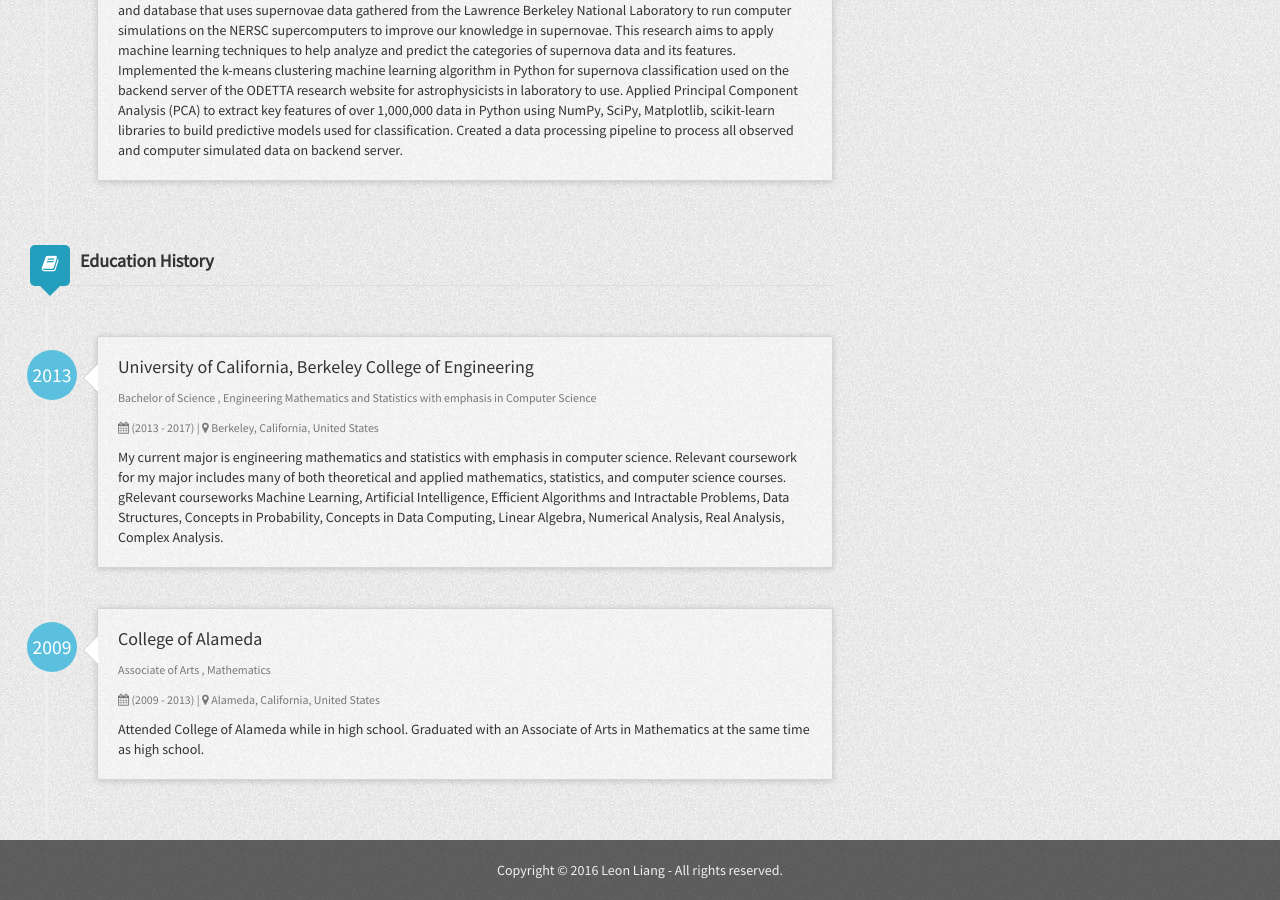
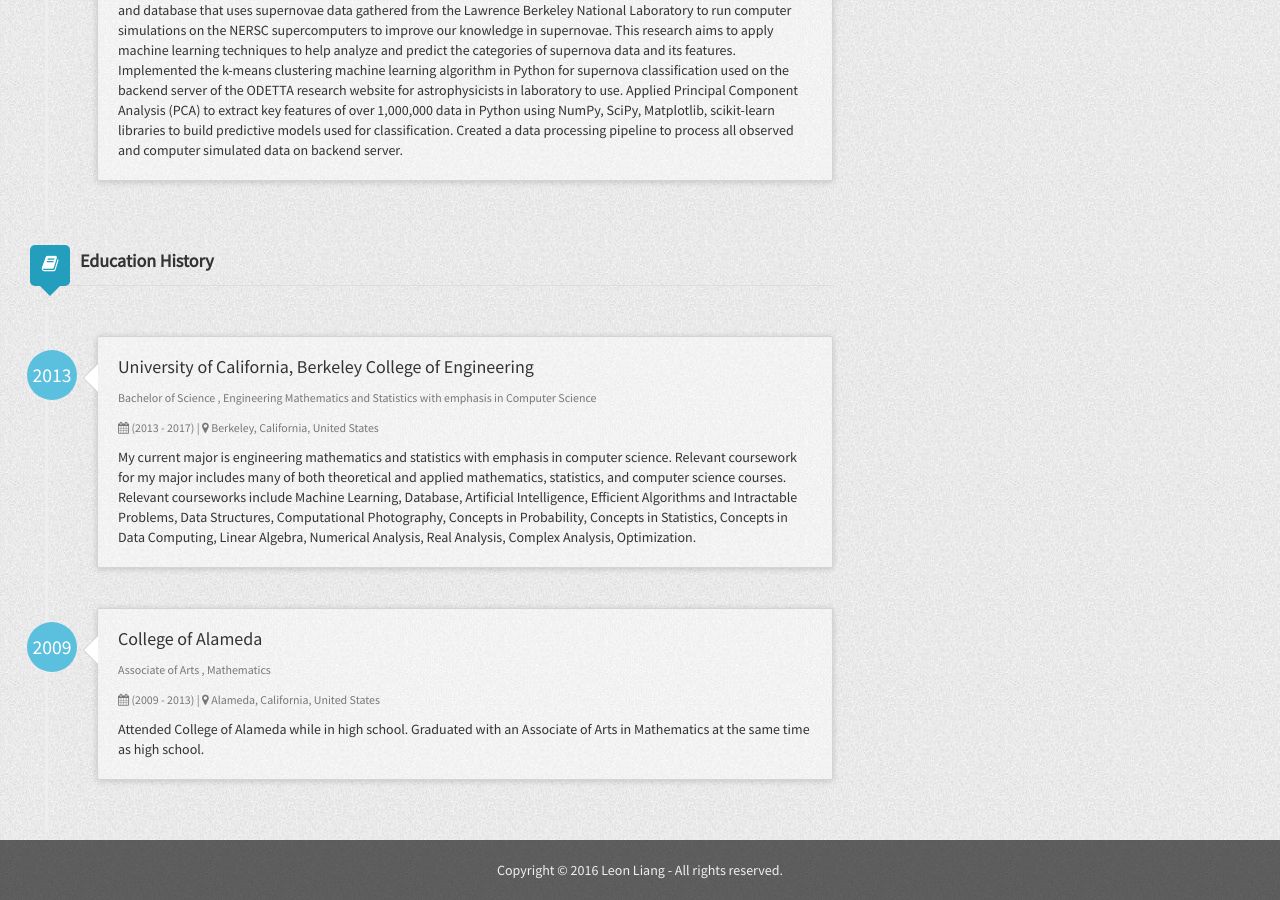
Before and after one commit to leonliang10/leonliang10.github.io, a Jekyll site: the page built from index.html, in a window 1280 px wide and 900 px high, scrolled down 1385 px. Built offline with Jekyll 4.4.1, drawn with Linux system fonts in a browser that asks for light colours; nearby versions of some CDN libraries; part of the change alters nothing that is shown.

Commit message:
Update courseworks and programming language.

```diff
--- a/_config.yml
+++ b/_config.yml
@@ -66,7 +66,7 @@ author:
       major: Engineering Mathematics and Statistics with emphasis in Computer Science
       started: 2013
       duration: (2013 - 2017)
-      description: My current major is engineering mathematics and statistics with emphasis in computer science. Relevant coursework for my major includes many of both theoretical and applied mathematics, statistics, and computer science courses. gRelevant courseworks Machine Learning, Artificial Intelligence, Efficient Algorithms and Intractable Problems, Data Structures, Concepts in Probability, Concepts in Data Computing, Linear Algebra, Numerical Analysis, Real Analysis, Complex Analysis.
+      description: My current major is engineering mathematics and statistics with emphasis in computer science. Relevant coursework for my major includes many of both theoretical and applied mathematics, statistics, and computer science courses. Relevant courseworks include Machine Learning, Database, Artificial Intelligence, Efficient Algorithms and Intractable Problems, Data Structures, Computational Photography, Concepts in Probability, Concepts in Statistics, Concepts in Data Computing, Linear Algebra, Numerical Analysis, Real Analysis, Complex Analysis, Optimization.
     - education2:
       organization: College of Alameda
       location: Alameda, California, United States
@@ -99,11 +99,14 @@ author:
       name: MATLAB
       percentage: 90%
     - skill5:
+      name: SQL
+      percentage: 80%
+    - skill6:
       name: Objective-C
       percentage: 60%
-    - skill6:
+    - skill7:
       name: Swift
       percentage: 50%
-    - skill6:
+    - skill8:
       name: C
       percentage: 30%
```
